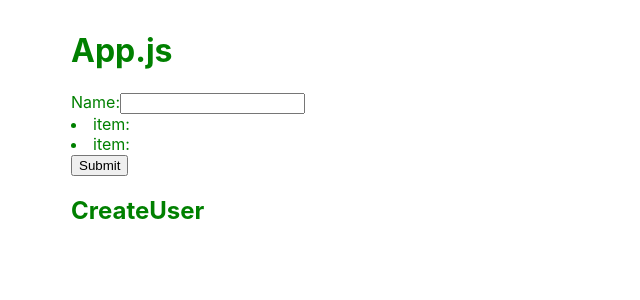
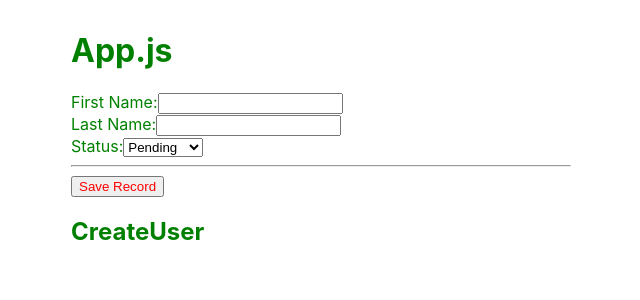
Before and after one commit to 303dog/showcase_1, a React (Create React App) app: page / in a window 1280 px wide. Shown: the top 300 px of the page, without its empty margins (319-959 px from the left). Built offline with nearby package versions, Linux system fonts and the light colour scheme.

Commit message:
reconfig form data

```diff
--- a/src/Components/Dasboard.js
+++ b/src/Components/Dasboard.js
@@ -4,38 +4,70 @@ import React from 'react';
 class Dashboard extends React.Component {
   constructor(props) {
     super(props);
-    this.state = {value: ''};
 
-
-    this.handleChange = this.handleChange.bind(this);
-    this.handleSubmit = this.handleSubmit.bind(this);
+    this.state = {
+      customer: {
+        firstName: props.firstName,
+        lastName: props.lastName,
+        status: props.status
+      }
+    }
   }
 
-  handleChange(event) {
-    this.setState({value: event.target.value});
-    this.setState({value: event.target.value});
+  handleFirstNameChanged(event) {
+    var customer        = this.state.customer;
+    customer.firstName  = event.target.value;
+
+    this.setState({ customer: customer });
   }
 
-  handleSubmit(event) {
-    alert('A name was submitted: ' + this.state.value);
-    event.preventDefault();
+  handleLastNameChanged(event) {
+    var customer      = this.state.customer;
+    customer.lastName = event.target.value;
+
+    this.setState({ customer: customer });
+  }
+
+  handleStatusChanged(event) {
+    var customer    = this.state.customer;
+    customer.status = event.target.value;
+
+    this.setState({ customer: customer });
+  }
+
+  handleButtonClicked() {
+    console.log(this.state.customer);
   }
 
   render() {
-    console.log(this.state)
-    return (
-      <form onSubmit={this.handleSubmit}>
+    return  (
+      <div>
         <label>
-          Name:
-          <input type="name" value={this.state.value.name} onChange={this.handleChange} />
+          First Name:
         </label>
-
-          <li type='item' value={this.state.value} onChange={this.handleChange}>item:</li>
-          <li>item:</li>
-
-        <input type="submit" value="Submit" />
-        <div>{this.state.value}</div>
-      </form>
+        <input type="text" value={this.state.customer.firstName} onChange={this.handleFirstNameChanged.bind(this)}/>
+        <br/>
+        <label>
+          Last Name:
+        </label>
+        <input type="text" value={this.state.customer.lastName} onChange={this.handleLastNameChanged.bind(this)}/>
+        <br/>
+        <label>
+          Status:
+        </label>
+        <select value={this.state.customer.status} onChange={this.handleStatusChanged.bind(this)}>
+          <option value="PENDING">
+            Pending
+          </option>
+          <option value="APPROVED">
+            Approved
+          </option>
+        </select>
+        <hr/>
+        <button onClick={this.handleButtonClicked.bind(this)}>
+          Save Record
+        </button>
+      </div>
     );
   }
 }
```
